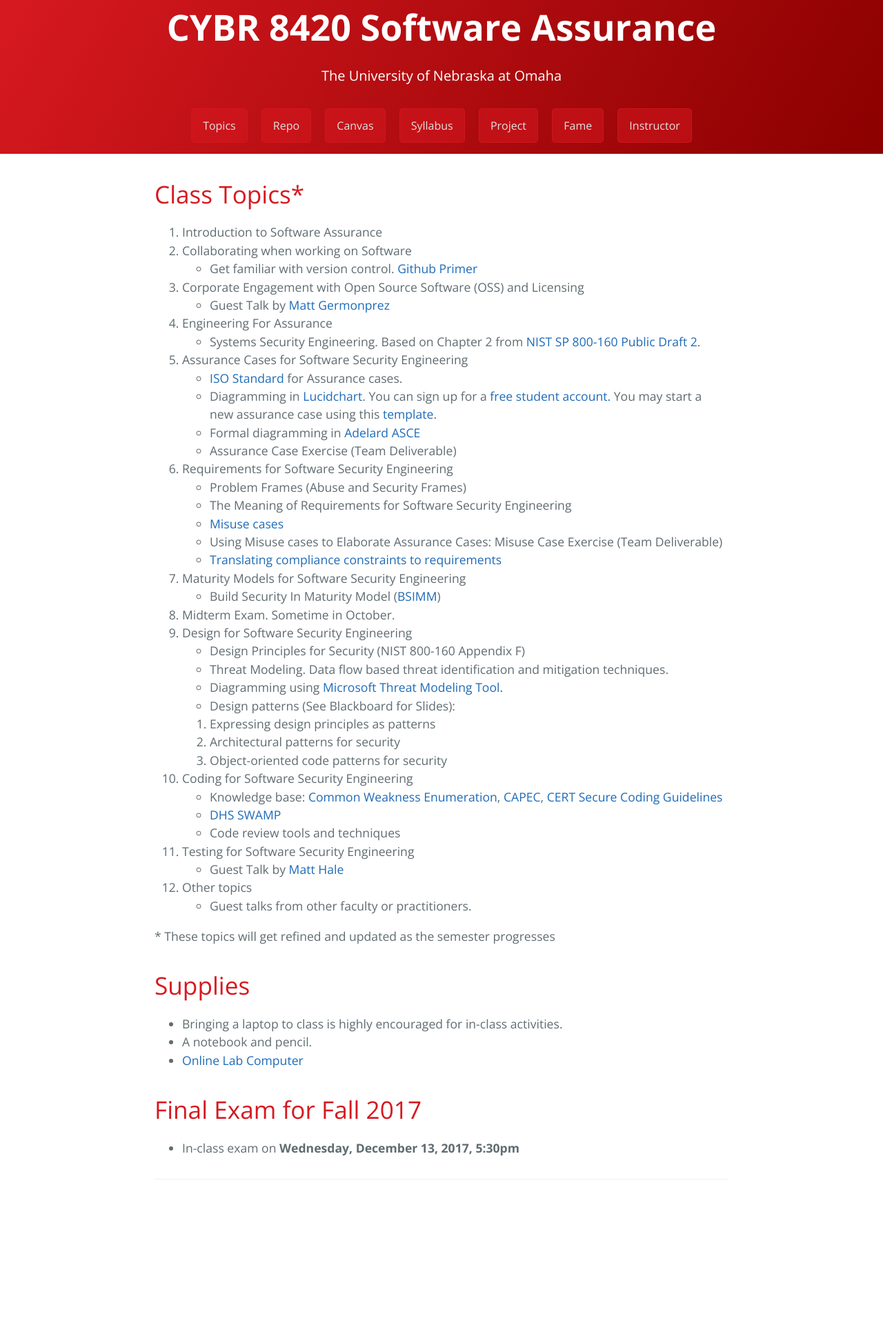
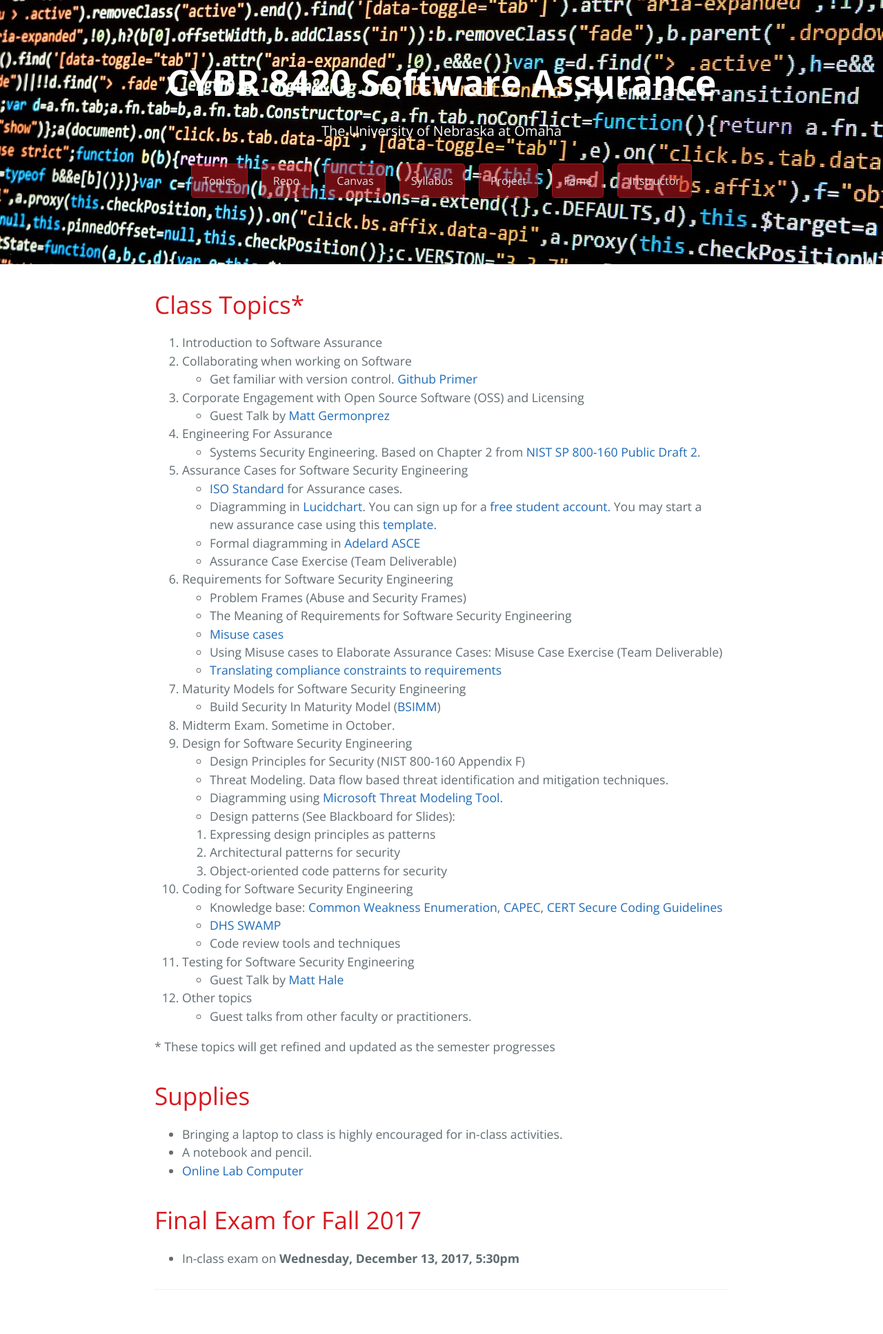
Before and after one commit to robinagandhi/swa, a Jekyll site: the page built from index.md, in a window 1280 px wide. Shown: the whole page at 69% size. Built offline with Jekyll 4.4.1, drawn with Linux system fonts in a browser that asks for light colours; before the commit the page ends 1774 px from its top, so only the background shows below that.

Commit message:
background added

```diff
--- a/assets/stylesheets/stylesheet.css
+++ b/assets/stylesheets/stylesheet.css
@@ -57,9 +57,9 @@
   color: #fff;
   text-align: center;
   background-color: #fff;
-  background-image: linear-gradient(120deg, #D71920, #8B0000); }
-  /* background-image:url('../img/bridge-logo.jpg'); */
-  background-repeat: no-repeat;
+  /* background-image: linear-gradient(120deg, #D71920, #8B0000); } */
+  background-image:url('../img/code.jpg');
+  background-repeat: repeat;
   background-position: center;
 }
 
```
Also changed, not shown: assets/img/code.jpg (added).
